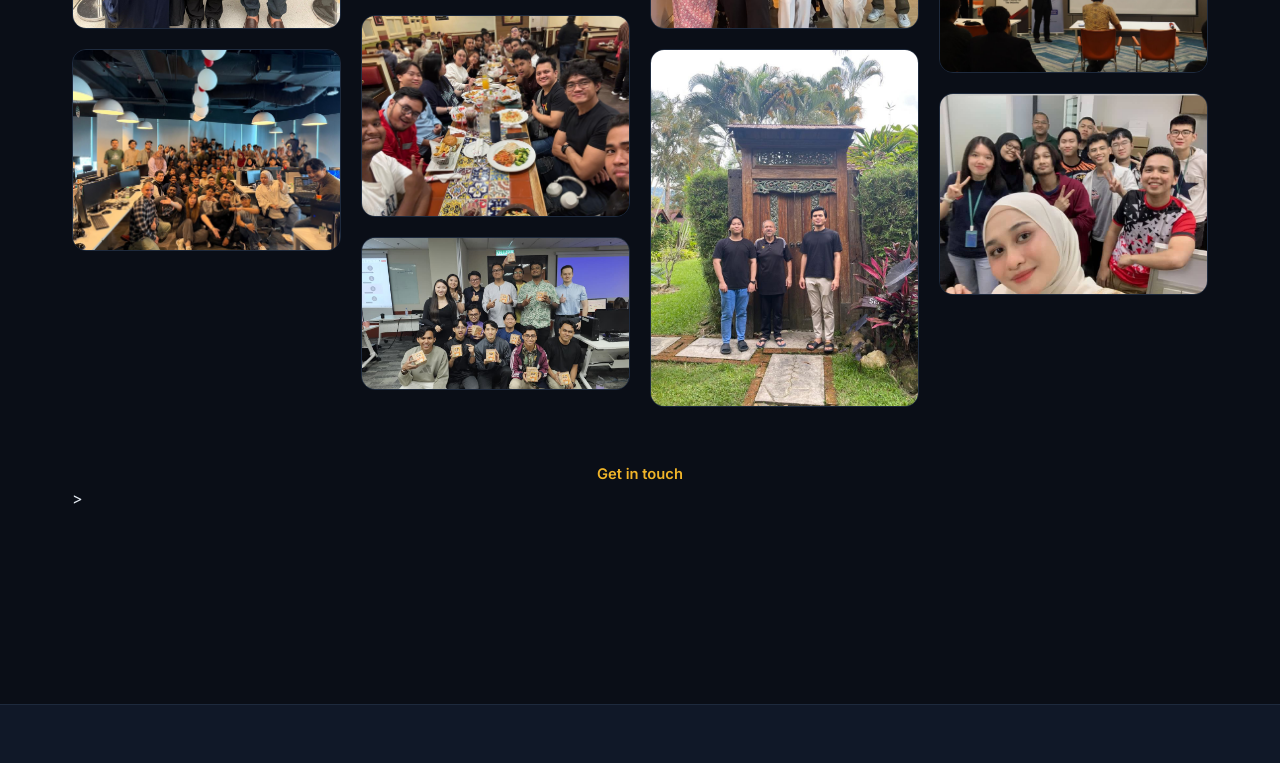
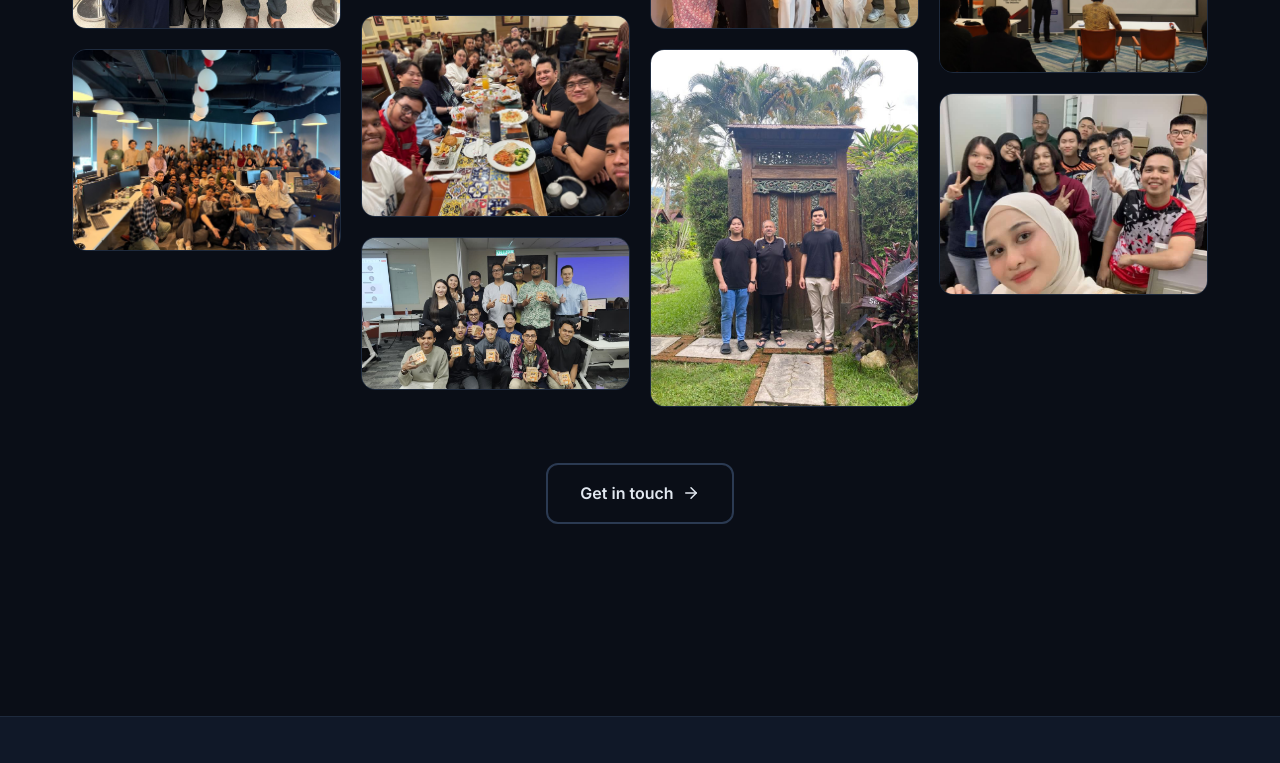
Before and after one commit to Muizz67/2026-portfolio, a React (Create React App) app: page /gallery in a window 1280 px wide. Shown: the part 1068-1831 px from the top of the page. Built offline with nearby package versions, Linux system fonts and the light colour scheme.

Commit message:
Remove stray JSX artifacts; Gallery CTA now button

```diff
--- a/src/pages/Gallery.js
+++ b/src/pages/Gallery.js
@@ -2,6 +2,7 @@ import React from 'react';
 import { Link } from 'react-router-dom';
 import { motion } from 'framer-motion';
 import { useInView } from 'react-intersection-observer';
+import { ArrowRight } from 'lucide-react';
 import CareerPhotos from '../components/CareerPhotos';
 import { careerPhotos } from '../data/careerPhotos';
 import { makePageVariants } from '../components/PageVariants';
@@ -38,8 +39,11 @@ const Gallery = () => {
               <CareerPhotos photos={careerPhotos} />
             </motion.div>
 <motion.div variants={itemVariants} className="flow-footer">
-              <Link className="flow-footer-link" to="/contact">Get in touch</Link>
-            </motion.div>>
+              <Link className="btn-secondary" to="/contact">
+                <span>Get in touch</span>
+                <ArrowRight size={18} />
+              </Link>
+            </motion.div>
           </motion.div>
         </div>
       </section>
--- a/src/pages/Projects.js
+++ b/src/pages/Projects.js
@@ -145,8 +145,8 @@ const Projects = () => {
                 <ArrowRight size={18} />
               </Link>
               <Link className="flow-footer-link" to="/contact">Get in touch</Link>
-            </motion.div>>>
-          </motion.div>
+            </motion.div>
+                       </motion.div>
         </div>
       </section>
 
```
